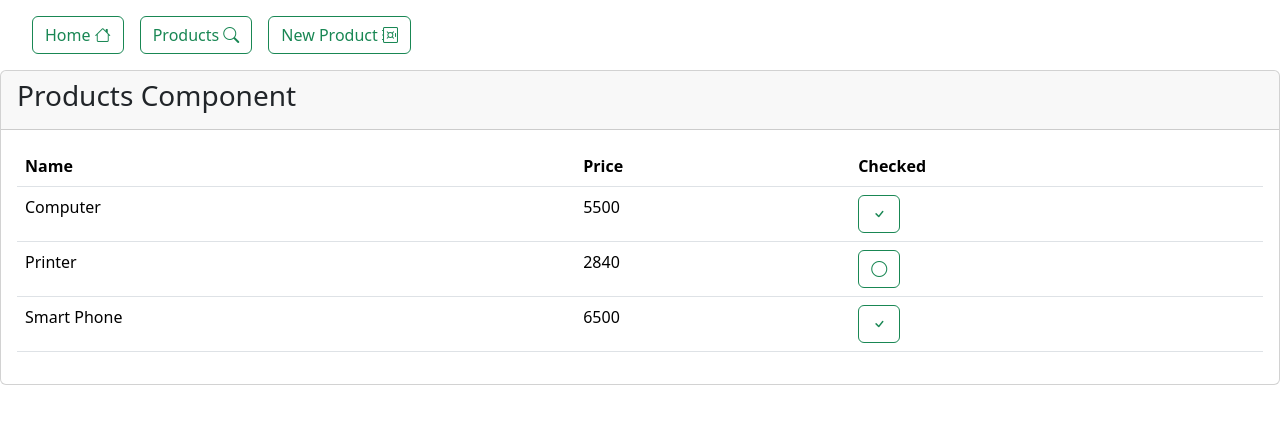
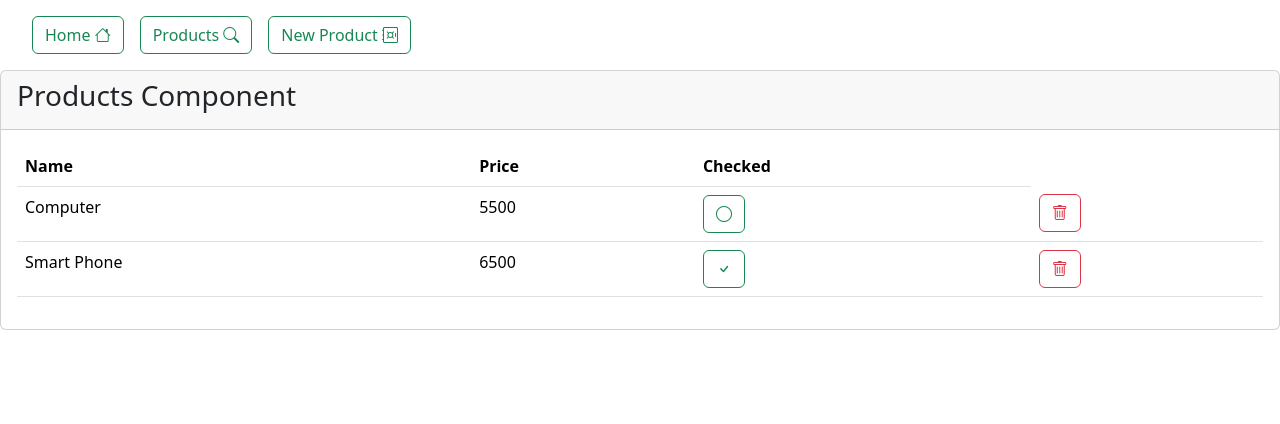
Before and after one commit to mehdicharife/enset-app, an Angular app: page /products in a window 1280 px wide. Shown: the top 424 px of the page. Built offline with nearby package versions, Linux system fonts and the light colour scheme; data requests are answered from the project's data file.

Commit message:
added product deletion functionality

```diff
--- a/data/db.json
+++ b/data/db.json
@@ -4,12 +4,6 @@
       "id": 1,
       "name": "Computer",
       "price": 5500,
-      "checked": true
-    },
-    {
-      "id": 2,
-      "name": "Printer",
-      "price": 2840,
       "checked": false
     },
     {
--- a/src/app/components/products/products.component.html
+++ b/src/app/components/products/products.component.html
@@ -19,6 +19,11 @@
                 <i [class]="product.checked? 'bi bi-check' : 'bi bi-circle'"></i>
               </button>
             </td>
+            <td>
+              <button (click)="handleProductDelete(product)" class="btn btn-outline-danger">
+                <i class="bi bi-trash"></i>
+              </button>
+            </td>
           </tr>
         </tbody>
       </table>
--- a/src/app/components/products/products.component.ts
+++ b/src/app/components/products/products.component.ts
@@ -1,6 +1,7 @@
 import {Component, OnInit} from '@angular/core';
 import { CommonModule } from '@angular/common';
 import {ProductService} from "../../services/product.service";
+import {Product} from "../../model/product.model";
 
 @Component({
   selector: 'app-products',
@@ -10,7 +11,7 @@ import {ProductService} from "../../services/product.service";
   styleUrl: './products.component.css'
 })
 export class ProductsComponent implements OnInit{
-  products : Array<any> = [];
+  products : Array<Product> = [];
   private productService : ProductService;
 
   constructor(productService : ProductService) {
@@ -28,10 +29,17 @@ export class ProductsComponent implements OnInit{
     });
   }
 
-  onProductCheck(product : any) {
+  onProductCheck(product : Product) {
     this.productService.checkProduct(product).subscribe({
-      next : value => this.products.filter(product => product.id == value.id).map(element => element.checked = value.checked),
+      next : value => this.products.filter(product => product.id == value.id).
+                                             map(element => element.checked = value.checked),
       error : err => console.log(err)
     });
   }
+
+  handleProductDelete(product: Product) {
+    this.productService.deleteProduct(product).subscribe({
+      next : value => {this.products = this.products.filter(element => element.id != product.id)}
+    });
+  }
 }
--- a/src/app/services/product.service.ts
+++ b/src/app/services/product.service.ts
@@ -1,5 +1,5 @@
 import { Injectable } from '@angular/core';
-import {HttpClient, HttpClientModule} from "@angular/common/http";
+import {HttpClient} from "@angular/common/http";
 import {Observable} from "rxjs";
 import {Product} from "../model/product.model";
 
@@ -21,4 +21,8 @@ export class ProductService {
       {checked : !product.checked}
     );
   }
+
+  public deleteProduct(product : Product) {
+    return this.httpClient.delete(`http://localhost:8089/products/${product.id}`)
+  }
 }
```
